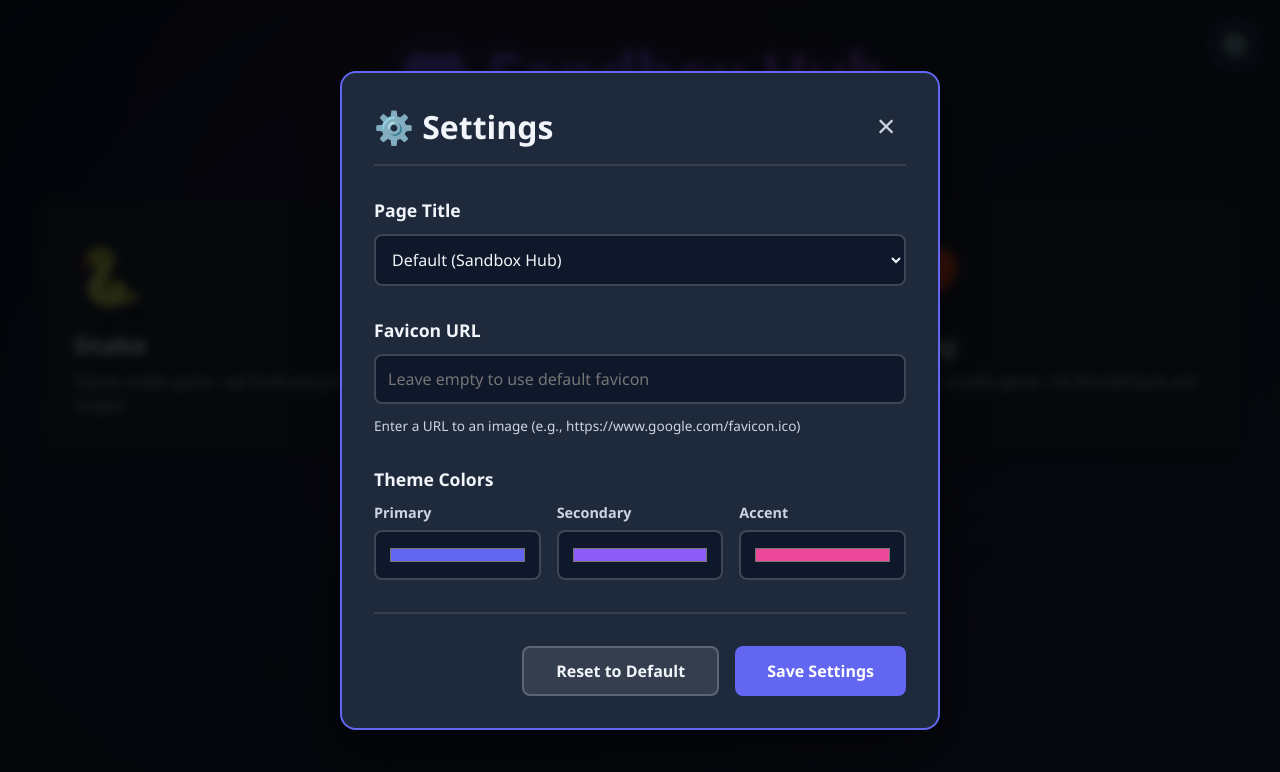
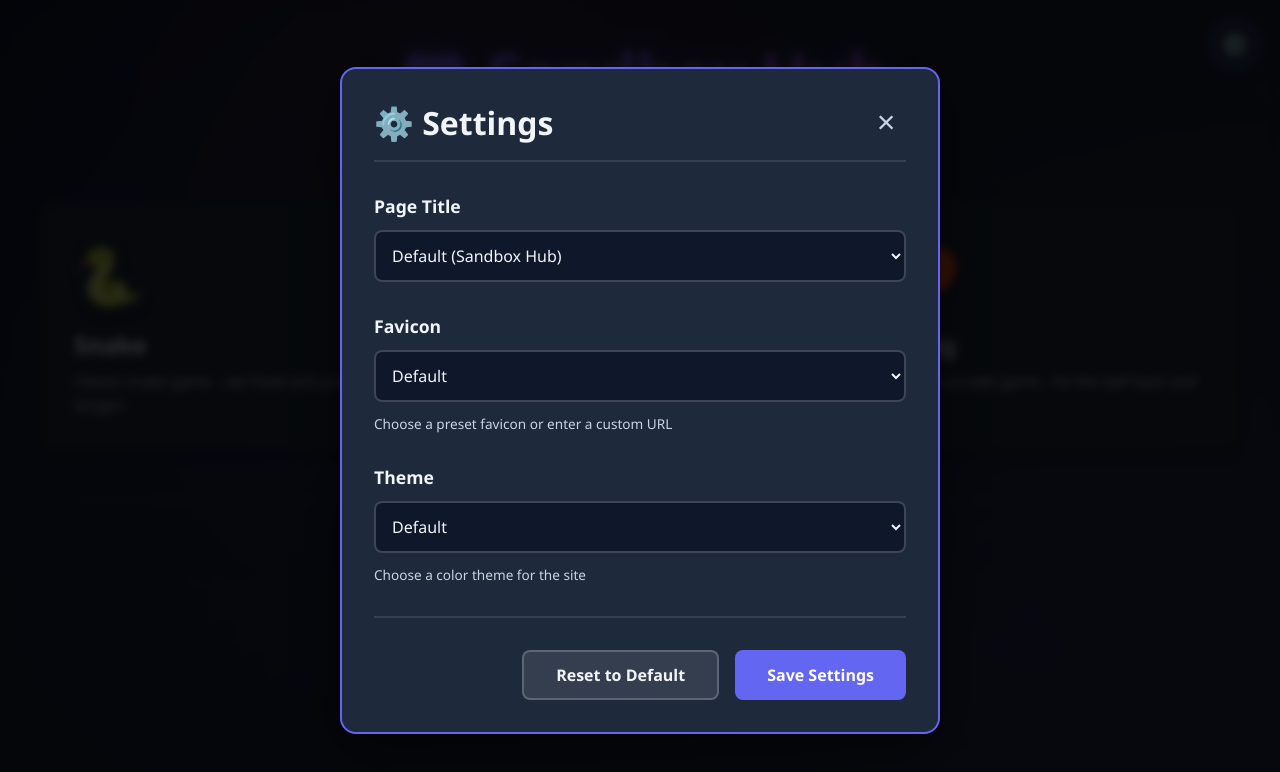
Before and after one commit to ClickyCarrot/prettyplaces-sandbox, a plain HTML site: page index.html in a window 1280 px wide. Both pictures are taken after a click on the button "⚙️". Drawn offline with Linux system fonts and the light colour scheme.

Commit message:
Add files via upload

```diff
--- a/index.html
+++ b/index.html
@@ -74,34 +74,22 @@
 					</div>
 
 					<div class="setting-group">
-						<label for="faviconUrl">Favicon URL</label>
+						<label for="faviconSelect">Favicon</label>
+						<select id="faviconSelect" class="setting-input"></select>
 						<input
 							type="url"
-							id="faviconUrl"
+							id="customFaviconUrl"
 							class="setting-input"
-							placeholder="Leave empty to use default favicon"
+							placeholder="Enter custom favicon URL"
+							style="display: none; margin-top: 10px"
 						/>
-						<p class="setting-hint">
-							Enter a URL to an image (e.g., https://www.google.com/favicon.ico)
-						</p>
+						<p class="setting-hint">Choose a preset favicon or enter a custom URL</p>
 					</div>
 
 					<div class="setting-group">
-						<label>Theme Colors</label>
-						<div class="color-inputs">
-							<div class="color-input">
-								<label for="primaryColor">Primary</label>
-								<input type="color" id="primaryColor" class="color-picker" value="#6366f1" />
-							</div>
-							<div class="color-input">
-								<label for="secondaryColor">Secondary</label>
-								<input type="color" id="secondaryColor" class="color-picker" value="#8b5cf6" />
-							</div>
-							<div class="color-input">
-								<label for="accentColor">Accent</label>
-								<input type="color" id="accentColor" class="color-picker" value="#ec4899" />
-							</div>
-						</div>
+						<label for="themeSelect">Theme</label>
+						<select id="themeSelect" class="setting-input"></select>
+						<p class="setting-hint">Choose a color theme for the site</p>
 					</div>
 				</div>
 				<div class="settings-footer">
--- a/settings.js
+++ b/settings.js
@@ -2,9 +2,107 @@
 const DEFAULT_SETTINGS = {
 	pageTitle: "Sandbox Hub - For your sandboxing needs",
 	faviconUrl: "favicon.svg",
-	primaryColor: "#6366f1",
-	secondaryColor: "#8b5cf6",
-	accentColor: "#ec4899",
+	theme: "default",
+};
+
+// Preset themes
+const THEMES = {
+	default: {
+		name: "Default",
+		primaryColor: "#6366f1",
+		secondaryColor: "#8b5cf6",
+		accentColor: "#ec4899",
+	},
+	blue: {
+		name: "Blue Ocean",
+		primaryColor: "#3b82f6",
+		secondaryColor: "#2563eb",
+		accentColor: "#60a5fa",
+	},
+	green: {
+		name: "Forest Green",
+		primaryColor: "#10b981",
+		secondaryColor: "#059669",
+		accentColor: "#34d399",
+	},
+	purple: {
+		name: "Royal Purple",
+		primaryColor: "#8b5cf6",
+		secondaryColor: "#7c3aed",
+		accentColor: "#a78bfa",
+	},
+	red: {
+		name: "Crimson Red",
+		primaryColor: "#ef4444",
+		secondaryColor: "#dc2626",
+		accentColor: "#f87171",
+	},
+	orange: {
+		name: "Sunset Orange",
+		primaryColor: "#f59e0b",
+		secondaryColor: "#d97706",
+		accentColor: "#fbbf24",
+	},
+	cyan: {
+		name: "Cyan Sky",
+		primaryColor: "#06b6d4",
+		secondaryColor: "#0891b2",
+		accentColor: "#22d3ee",
+	},
+	dark: {
+		name: "Dark Mode",
+		primaryColor: "#64748b",
+		secondaryColor: "#475569",
+		accentColor: "#94a3b8",
+	},
+};
+
+// Preset favicons
+const FAVICONS = {
+	default: {
+		name: "Default",
+		url: "favicon.svg",
+	},
+	google: {
+		name: "Google",
+		url: "https://www.google.com/favicon.ico",
+	},
+	classroom: {
+		name: "Google Classroom",
+		url: "https://www.gstatic.com/classroom/favicon.png",
+	},
+	gmail: {
+		name: "Gmail",
+		url: "https://www.gmail.com/favicon.ico",
+	},
+	drive: {
+		name: "Google Drive",
+		url: "https://ssl.gstatic.com/docs/doclist/images/drive_2022q3_32dp.png",
+	},
+	docs: {
+		name: "Google Docs",
+		url: "https://ssl.gstatic.com/docs/documents/images/kix-favicon7.ico",
+	},
+	sheets: {
+		name: "Google Sheets",
+		url: "https://ssl.gstatic.com/docs/spreadsheets/favicon3.ico",
+	},
+	youtube: {
+		name: "YouTube",
+		url: "https://www.youtube.com/favicon.ico",
+	},
+	teams: {
+		name: "Microsoft Teams",
+		url: "https://statics.teams.cdn.office.net/evergreen-assets/favicon/favicon.ico",
+	},
+	outlook: {
+		name: "Outlook",
+		url: "https://outlook.live.com/favicon.ico",
+	},
+	custom: {
+		name: "Custom URL",
+		url: "",
+	},
 };
 
 // Load settings from localStorage
@@ -12,7 +110,13 @@ function loadSettings() {
 	const saved = localStorage.getItem("siteSettings");
 	if (saved) {
 		try {
-			return JSON.parse(saved);
+			const parsed = JSON.parse(saved);
+			// Migrate old settings format to new format
+			if (parsed.primaryColor && !parsed.theme) {
+				// Old format with individual colors - migrate to default theme
+				return DEFAULT_SETTINGS;
+			}
+			return parsed;
 		} catch (e) {
 			console.error("Error loading settings:", e);
 		}
@@ -37,12 +141,13 @@ function applySettings(settings) {
 	}
 
 	// Apply theme colors
-	document.documentElement.style.setProperty("--primary-color", settings.primaryColor);
-	document.documentElement.style.setProperty("--secondary-color", settings.secondaryColor);
-	document.documentElement.style.setProperty("--accent-color", settings.accentColor);
+	const theme = THEMES[settings.theme] || THEMES.default;
+	document.documentElement.style.setProperty("--primary-color", theme.primaryColor);
+	document.documentElement.style.setProperty("--secondary-color", theme.secondaryColor);
+	document.documentElement.style.setProperty("--accent-color", theme.accentColor);
 
 	// Update glow color (lighter version of primary)
-	const glowColor = hexToRgba(settings.primaryColor, 0.5);
+	const glowColor = hexToRgba(theme.primaryColor, 0.5);
 	document.documentElement.style.setProperty("--glow-color", glowColor);
 }
 
@@ -66,10 +171,25 @@ document.addEventListener("DOMContentLoaded", () => {
 	const resetSettingsBtn = document.getElementById("resetSettings");
 	const pageTitleSelect = document.getElementById("pageTitle");
 	const customPageTitleInput = document.getElementById("customPageTitle");
-	const faviconUrlInput = document.getElementById("faviconUrl");
-	const primaryColorInput = document.getElementById("primaryColor");
-	const secondaryColorInput = document.getElementById("secondaryColor");
-	const accentColorInput = document.getElementById("accentColor");
+	const faviconSelect = document.getElementById("faviconSelect");
+	const customFaviconInput = document.getElementById("customFaviconUrl");
+	const themeSelect = document.getElementById("themeSelect");
+
+	// Populate favicon select
+	Object.entries(FAVICONS).forEach(([key, favicon]) => {
+		const option = document.createElement("option");
+		option.value = key;
+		option.textContent = favicon.name;
+		faviconSelect.appendChild(option);
+	});
+
+	// Populate theme select
+	Object.entries(THEMES).forEach(([key, theme]) => {
+		const option = document.createElement("option");
+		option.value = key;
+		option.textContent = theme.name;
+		themeSelect.appendChild(option);
+	});
 
 	// Populate form with current settings
 	function populateForm(currentSettings) {
@@ -86,10 +206,21 @@ document.addEventListener("DOMContentLoaded", () => {
 			customPageTitleInput.value = currentSettings.pageTitle;
 		}
 
-		faviconUrlInput.value = currentSettings.faviconUrl === "favicon.svg" ? "" : currentSettings.faviconUrl;
-		primaryColorInput.value = currentSettings.primaryColor;
-		secondaryColorInput.value = currentSettings.secondaryColor;
-		accentColorInput.value = currentSettings.accentColor;
+		// Set favicon
+		const currentFaviconUrl = currentSettings.faviconUrl || DEFAULT_SETTINGS.faviconUrl;
+		const faviconKey = Object.keys(FAVICONS).find((key) => FAVICONS[key].url === currentFaviconUrl);
+		if (faviconKey && faviconKey !== "custom") {
+			faviconSelect.value = faviconKey;
+			customFaviconInput.style.display = "none";
+			customFaviconInput.value = "";
+		} else {
+			faviconSelect.value = "custom";
+			customFaviconInput.style.display = "block";
+			customFaviconInput.value = currentFaviconUrl === "favicon.svg" ? "" : currentFaviconUrl;
+		}
+
+		// Set theme
+		themeSelect.value = currentSettings.theme || DEFAULT_SETTINGS.theme;
 	}
 
 	populateForm(settings);
@@ -121,6 +252,16 @@ document.addEventListener("DOMContentLoaded", () => {
 		}
 	});
 
+	// Handle favicon select change
+	faviconSelect.addEventListener("change", () => {
+		if (faviconSelect.value === "custom") {
+			customFaviconInput.style.display = "block";
+			customFaviconInput.focus();
+		} else {
+			customFaviconInput.style.display = "none";
+		}
+	});
+
 	// Save settings
 	saveSettingsBtn.addEventListener("click", () => {
 		let pageTitle = pageTitleSelect.value;
@@ -128,12 +269,17 @@ document.addEventListener("DOMContentLoaded", () => {
 			pageTitle = customPageTitleInput.value || DEFAULT_SETTINGS.pageTitle;
 		}
 
+		let faviconUrl = DEFAULT_SETTINGS.faviconUrl;
+		if (faviconSelect.value === "custom") {
+			faviconUrl = customFaviconInput.value || DEFAULT_SETTINGS.faviconUrl;
+		} else {
+			faviconUrl = FAVICONS[faviconSelect.value].url;
+		}
+
 		const newSettings = {
 			pageTitle: pageTitle,
-			faviconUrl: faviconUrlInput.value || DEFAULT_SETTINGS.faviconUrl,
-			primaryColor: primaryColorInput.value,
-			secondaryColor: secondaryColorInput.value,
-			accentColor: accentColorInput.value,
+			faviconUrl: faviconUrl,
+			theme: themeSelect.value,
 		};
 
 		saveSettings(newSettings);
--- a/styles.css
+++ b/styles.css
@@ -16,7 +16,7 @@
 }
 
 body {
-    font-family: 'Segoe UI', Tahoma, Geneva, Verdana, sans-serif;
+	font-family: "Segoe UI", Tahoma, Geneva, Verdana, sans-serif;
 	background: linear-gradient(135deg, var(--bg-dark) 0%, #1e293b 100%);
 	color: var(--text-primary);
 	min-height: 100vh;
@@ -26,14 +26,13 @@ body {
 }
 
 body::before {
-    content: '';
+	content: "";
 	position: fixed;
 	top: 0;
 	left: 0;
 	width: 100%;
 	height: 100%;
-    background:
-        radial-gradient(circle at 20% 50%, rgba(99, 102, 241, 0.1) 0%, transparent 50%),
+	background: radial-gradient(circle at 20% 50%, rgba(99, 102, 241, 0.1) 0%, transparent 50%),
 		radial-gradient(circle at 80% 80%, rgba(139, 92, 246, 0.1) 0%, transparent 50%),
 		radial-gradient(circle at 40% 20%, rgba(236, 72, 153, 0.1) 0%, transparent 50%);
 	pointer-events: none;
@@ -56,7 +55,12 @@ header {
 .title {
 	font-size: 4rem;
 	font-weight: 800;
-    background: linear-gradient(135deg, var(--primary-color), var(--secondary-color), var(--accent-color));
+	background: linear-gradient(
+		135deg,
+		var(--primary-color),
+		var(--secondary-color),
+		var(--accent-color)
+	);
 	-webkit-background-clip: text;
 	-webkit-text-fill-color: transparent;
 	background-clip: text;
@@ -94,7 +98,7 @@ header {
 }
 
 .game-card::before {
-    content: '';
+	content: "";
 	position: absolute;
 	top: 0;
 	left: -100%;
@@ -111,9 +115,7 @@ header {
 .game-card:hover {
 	transform: translateY(-8px) scale(1.02);
 	border-color: var(--primary-color);
-    box-shadow:
-        0 20px 40px rgba(0, 0, 0, 0.4),
-        0 0 30px var(--glow-color);
+	box-shadow: 0 20px 40px rgba(0, 0, 0, 0.4), 0 0 30px var(--glow-color);
 }
 
 .game-card:active {
@@ -319,8 +321,7 @@ footer {
 	font-size: 1.1rem;
 }
 
-.setting-input,
-.color-picker {
+.setting-input {
 	padding: 0.75rem;
 	border: 2px solid rgba(255, 255, 255, 0.2);
 	border-radius: 0.5rem;
@@ -331,8 +332,7 @@ footer {
 	font-family: inherit;
 }
 
-.setting-input:focus,
-.color-picker:focus {
+.setting-input:focus {
 	outline: none;
 	border-color: var(--primary-color);
 	box-shadow: 0 0 0 3px rgba(99, 102, 241, 0.2);
@@ -342,33 +342,6 @@ footer {
 	color: var(--text-secondary);
 	font-size: 0.85rem;
 	margin: 0;
-}
-
-.color-inputs {
-    display: flex;
-    gap: 1rem;
-    flex-wrap: wrap;
-}
-
-.color-input {
-    display: flex;
-    flex-direction: column;
-    gap: 0.5rem;
-    flex: 1;
-    min-width: 120px;
-}
-
-.color-input label {
-    font-size: 0.9rem;
-    color: var(--text-secondary);
-}
-
-.color-picker {
-    width: 100%;
-    height: 50px;
-    cursor: pointer;
-    border: 2px solid rgba(255, 255, 255, 0.2);
-    border-radius: 0.5rem;
 }
 
 .settings-footer {
@@ -439,10 +412,6 @@ footer {
 		padding: 1.5rem;
 	}
 
-    .color-inputs {
-        flex-direction: column;
-    }
-
 	.settings-footer {
 		flex-direction: column;
 	}
```
Lines whose indentation alone changed are shown as unchanged.
